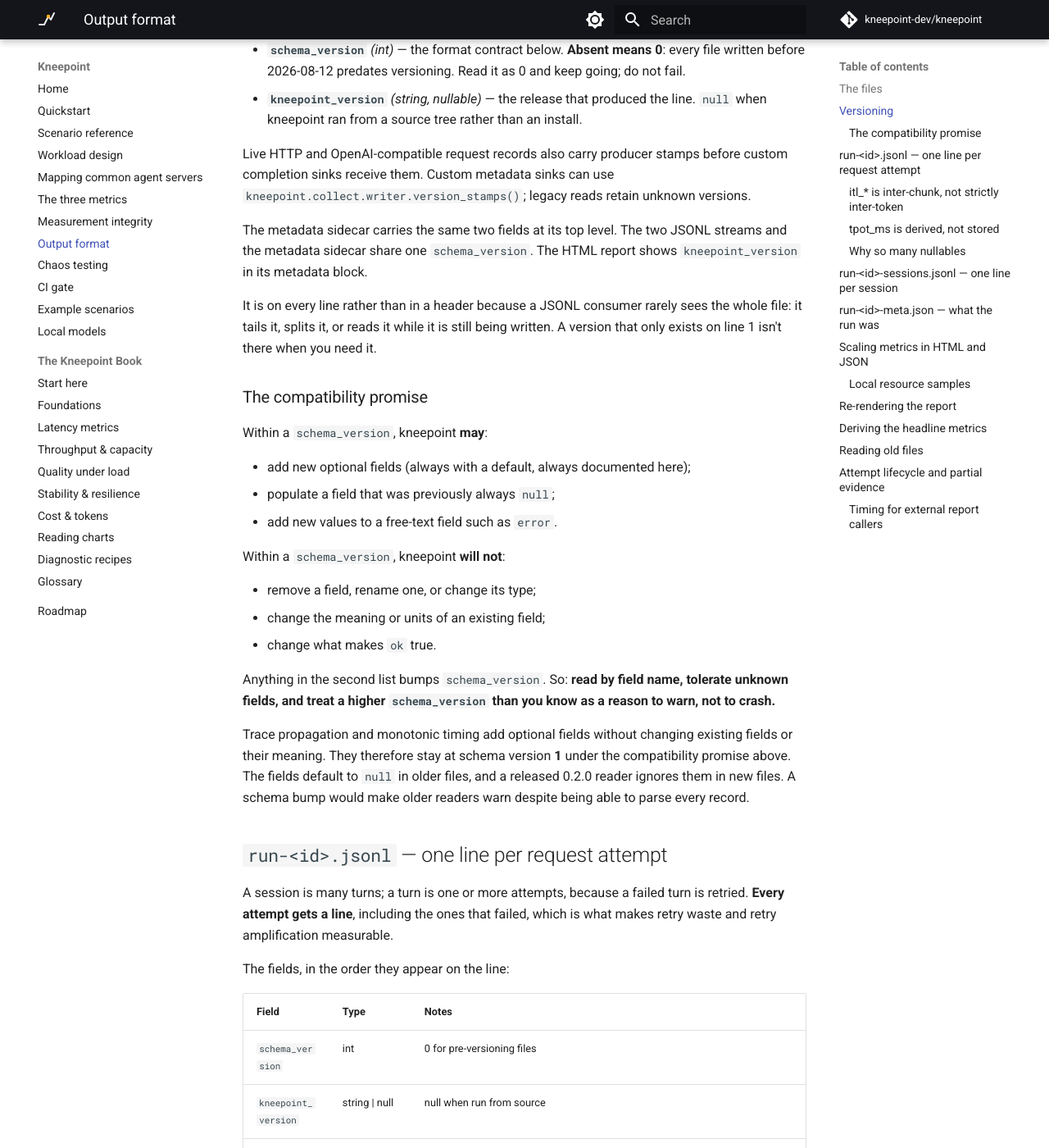
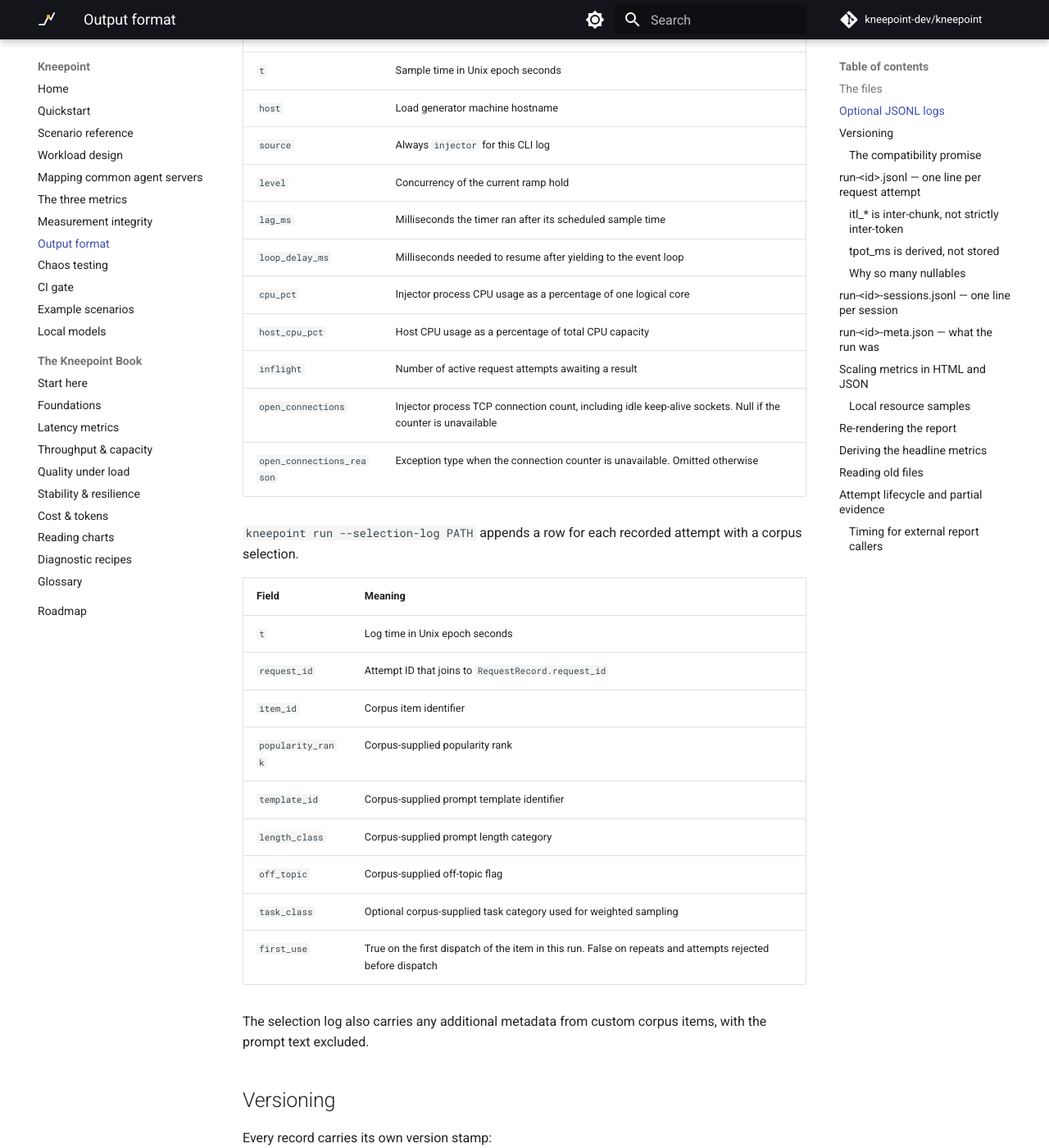
Before and after one commit to kneepoint-dev/Kneepoint, an MkDocs documentation site: the page built from docs/output-format.md, in a window 1280 px wide and 1400 px high, scrolled down 1127 px. Shown: the whole window at 82% size. Built offline with MkDocs 1.6.1 and Material for MkDocs 9.7.7, drawn with Linux system fonts in a browser that asks for light colours; comment, search, counter and statistics services are not loaded; some of the changed text lies outside the part shown.

Commit message:
Document evidence log fields and review fixes

```diff
--- a/docs/output-format.md
+++ b/docs/output-format.md
@@ -28,6 +28,43 @@ header line** — the first line is a record like any other, so `tail -f`,
 `split`, `grep` and partially-written files all behave. Everything about the run
 that is not a request or a session — target, ramp, seed, chaos profile, prices —
 lives in the metadata sidecar instead, described [below](#run-id-metajson-what-the-run-was).
+
+## Optional JSONL logs
+
+`kneepoint run --health-log PATH` appends one injector health sample per second.
+Remove the machine hostname from `host` before publishing any health log.
+
+| Field | Meaning |
+|---|---|
+| `t` | Sample time in Unix epoch seconds |
+| `host` | Load generator machine hostname |
+| `source` | Always `injector` for this CLI log |
+| `level` | Concurrency of the current ramp hold |
+| `lag_ms` | Milliseconds the timer ran after its scheduled sample time |
+| `loop_delay_ms` | Milliseconds needed to resume after yielding to the event loop |
+| `cpu_pct` | Injector process CPU usage as a percentage of one logical core |
+| `host_cpu_pct` | Host CPU usage as a percentage of total CPU capacity |
+| `inflight` | Number of active request attempts awaiting a result |
+| `open_connections` | Injector process TCP connection count, including idle keep-alive sockets. Null if the counter is unavailable |
+| `open_connections_reason` | Exception type when the connection counter is unavailable. Omitted otherwise |
+
+`kneepoint run --selection-log PATH` appends a row for each recorded attempt
+with a corpus selection.
+
+| Field | Meaning |
+|---|---|
+| `t` | Log time in Unix epoch seconds |
+| `request_id` | Attempt ID that joins to `RequestRecord.request_id` |
+| `item_id` | Corpus item identifier |
+| `popularity_rank` | Corpus-supplied popularity rank |
+| `template_id` | Corpus-supplied prompt template identifier |
+| `length_class` | Corpus-supplied prompt length category |
+| `off_topic` | Corpus-supplied off-topic flag |
+| `task_class` | Optional corpus-supplied task category used for weighted sampling |
+| `first_use` | True on the first dispatch of the item in this run. False on repeats and attempts rejected before dispatch |
+
+The selection log also carries any additional metadata from custom corpus items,
+with the prompt text excluded.
 
 ## Versioning
 
@@ -92,8 +129,8 @@ The fields, in the order they appear on the line:
 | `schema_version` | int | 0 for pre-versioning files |
 | `kneepoint_version` | string \| null | null when run from source |
 | `request_id` | string \| null | unique attempt identifier; null in legacy records |
-| `traceparent` | string \| null | exact W3C header sent; null when propagation is off or in legacy records |
-| `selection` | object \| null | selected item metadata: item_id, popularity_rank, template_id, length_class, off_topic and first_use; absent for direct adapter calls |
+| `traceparent` | string \| null | exact W3C header sent. Null when the attempt did not dispatch, propagation is off, or the record is legacy |
+| `selection` | object \| null | selected item metadata, as in the optional selection log except for its log time and request ID. Absent for direct adapter calls |
 | `session_id` | string | joins to `SessionRecord.session_id` |
 | `concurrency` | int | the ramp level this attempt ran at |
 | `started_at` | float | unix epoch seconds, wall clock |
@@ -108,17 +145,18 @@ The fields, in the order they appear on the line:
 | `attempt` | int | 1-based. `> 1` means this line is a retry |
 | `trace_id` | string \| null | 32 lowercase hex characters for this attempt; `null` for older files or when tracing is disabled |
 | `span_id` | string \| null | 16 lowercase hex characters for this attempt; `null` for older files or when tracing is disabled |
-| `fault` | string \| null | chaos fault injected into this attempt, read from the response: `llm_rate_limit`, `llm_server_error`. Tool faults arrive via the proxy's fault log, not here |
+| `fault` | string \| null | accepted response fault name, one of `llm_rate_limit`, `llm_server_error`, `tool_timeout`, or `tool_malformed_json`. Other values are stored as null. A separate proxy fault log can add tool faults to session evidence |
 | `status_code` | int \| null | the HTTP status the server sent, whatever it was — on a successful stream that is the real 2xx, not an assumed 200. `null` when no response arrived at all (connection refused, DNS, a wall reached before any status) |
 | `retry_after_s` | float \| null | parsed Retry-After seconds before the cap; absent or invalid header is null |
-| `backoff_s` | float | virtual-user delay after a 503 when client.honor_retry_after is enabled, capped at 30 s; otherwise 0; stop can interrupt this delay |
+| `backoff_s` | float | Retry-After delay applied before a retry or after an opt-in HTTP 503, capped at 30 s. Zero when no header delay applies. Stop can interrupt the delay |
 | `itl_mean_ms` | float \| null | mean gap between successive content chunks. `null` when `chunk_count < 2` — one chunk defines no gap — and always `null` when `ok` is false |
 | `itl_p99_ms` | float \| null | p99 of the same gaps, inclusive method. Equals the mean when there is exactly one gap. `null` under the same conditions |
 | `chunk_count` | int \| null | content-bearing SSE chunks. Usage-only chunks do not contribute. `null` for buffered JSON or failed attempts |
 | `abandoned` | bool | **true when the client gave up on a request the server had begun answering** — the read-gap timeout, or the total wall once a response status had arrived. The server may still have been generating. A wall reached while still waiting for a status, and a connection that never landed, are errors but *not* abandonment: nothing shows that work started upstream. See [Measurement integrity](measurement-integrity.md) |
-| `error_kind` | string \| null | `body_failure` for a rejected HTTP response body, `capture_missing` when a required capture is unavailable before dispatch, `timeout` when the client wall or read/write gap expires, `context_overflow` for an explicit model-server context-length rejection (both never retried). Context overflows remain failed requests; latency percentiles use successful requests only. New HTTP failures always carry a kind: `agent_error` for target-declared errors (the existing sanitized message is retained), `http_error` for transport/status failures, `response_error` for malformed responses, and `request_error` for invalid request data. OpenAI-compatible failures without a more specific kind use `target_error`. Successful and legacy records may have `null` |
+| `error_kind` | string \| null | `body_failure` for a rejected HTTP response body, `capture_missing` when a required capture is unavailable before dispatch, `timeout` when the client wall or read/write gap expires, `context_overflow` for an explicit model-server context-length rejection (both never retried). Context overflows remain failed requests and latency percentiles use successful requests only. HTTP failures use `agent_error` for target-declared errors with a sanitized message, `http_error` for transport and rejected status failures, `response_error` for malformed responses, and `request_error` for invalid request data. OpenAI-compatible status rejections also use `http_error`, and failures without a more specific kind use `target_error`. Successful and legacy records may have `null` |
 | `warnings` | string[] | `capture_missing` marks a successful HTTP turn that supplied no usable configured capture. Defaults to an empty list |
 
+With an HTTP-target response-body success rule, a parsed HTTP 200 can have `ok=false`.
 Failed attempts have null `chunk_count` and `itl_*`. HTTP targets preserve
 valid usage counts received before failure so those counts can contribute to
 observed spend. OpenAI-compatible targets leave usage null on failed attempts.
```
Also changed, not shown: CHANGELOG.md (+30 -0 lines), docs/http-targets.md (+6 -4 lines), 2 other files.
